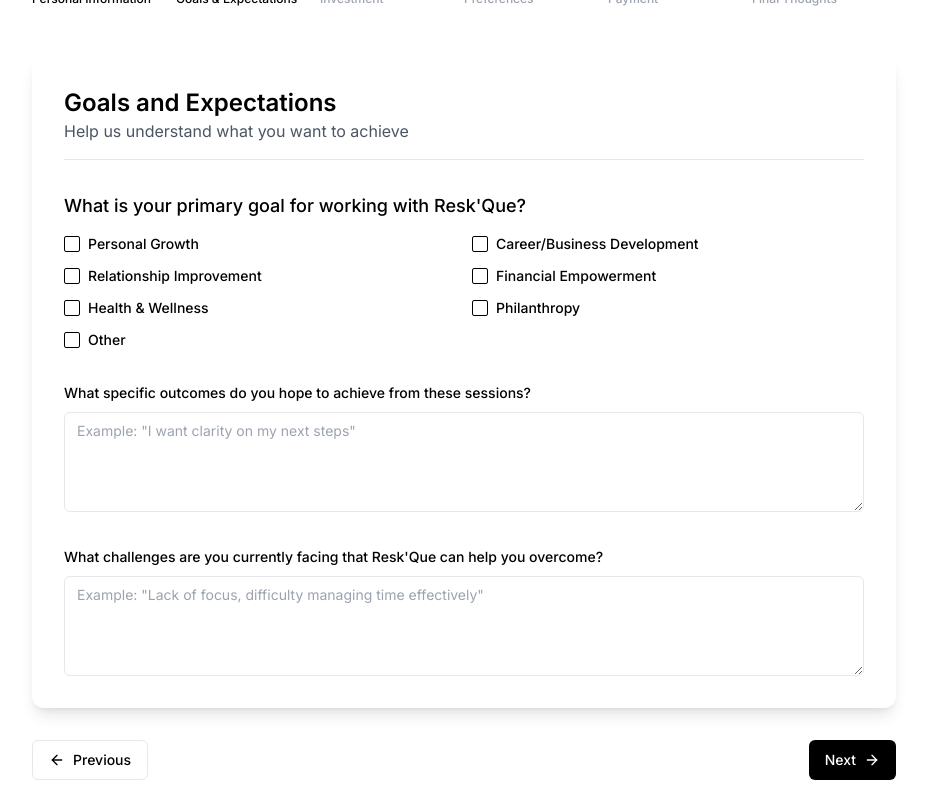
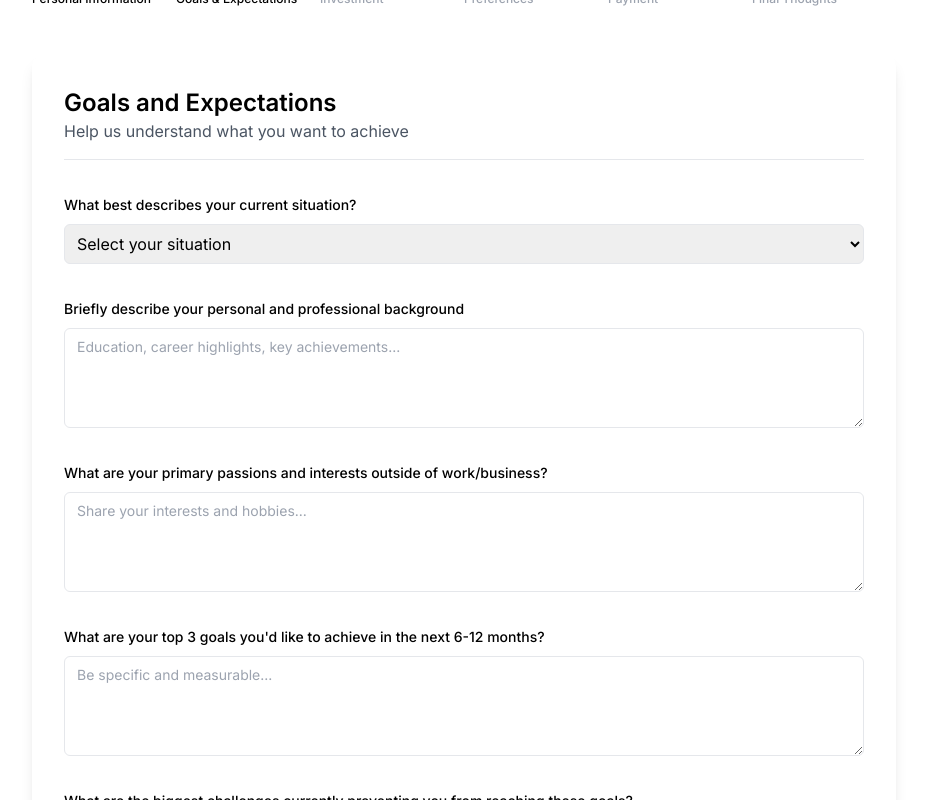
Before and after one commit to LidetuK/reskque-booking-buddy, a React (Vite) app: page / in a window 1280 px wide. Both pictures are taken after a click on the button "Next". Shown: the part 253-1053 px from the top of the page, without its empty margins (176-1103 px from the left). Built offline with nearby package versions, Linux system fonts and the light colour scheme.

Commit message:
Add questions to Goals and Expectations
Included additional questions in the Goals and Expectations section of the BookingForm to gather more detailed information about the user's current situation, background, goals, challenges, and desired support from Resk'Que.
[skip gpt_engineer]

```diff
--- a/src/components/BookingForm/BookingForm.tsx
+++ b/src/components/BookingForm/BookingForm.tsx
@@ -25,9 +25,17 @@ const formSchema = z.object({
   description: z.string().optional(),
 
   // Goals & Expectations
-  goals: z.array(z.string()).optional(),
-  outcomes: z.string().optional(),
+  currentSituation: z.string().optional(),
+  background: z.string().optional(),
+  passions: z.string().optional(),
+  topThreeGoals: z.string().optional(),
   challenges: z.string().optional(),
+  improvementAreas: z.array(z.string()).optional(),
+  successVision: z.string().optional(),
+  previousAttempts: z.string().optional(),
+  supportType: z.array(z.string()).optional(),
+  confidenceLevel: z.string().optional(),
+  uncertaintyReason: z.string().optional(),
 
   // Investment
   commitmentLevel: z.number().optional(),
@@ -77,7 +85,19 @@ const BookingForm = () => {
           "description",
         ];
       case 2:
-        return ["goals", "outcomes", "challenges"];
+        return [
+          "currentSituation",
+          "background",
+          "passions",
+          "topThreeGoals",
+          "challenges",
+          "improvementAreas",
+          "successVision",
+          "previousAttempts",
+          "supportType",
+          "confidenceLevel",
+          "uncertaintyReason",
+        ];
       case 3:
         return ["commitmentLevel", "resourceInvestment", "openToStrategies"];
       case 4:
@@ -110,9 +130,17 @@ const BookingForm = () => {
           - Description: ${data.description}
 
           Goals & Expectations:
-          - Goals: ${data.goals?.join(", ")}
-          - Desired Outcomes: ${data.outcomes}
+          - Current Situation: ${data.currentSituation}
+          - Background: ${data.background}
+          - Passions: ${data.passions}
+          - Top 3 Goals: ${data.topThreeGoals}
           - Challenges: ${data.challenges}
+          - Improvement Areas: ${data.improvementAreas?.join(", ")}
+          - Success Vision: ${data.successVision}
+          - Previous Attempts: ${data.previousAttempts}
+          - Support Type: ${data.supportType?.join(", ")}
+          - Confidence Level: ${data.confidenceLevel}
+          - Uncertainty Reason: ${data.uncertaintyReason}
 
           Investment:
           - Commitment Level: ${data.commitmentLevel}/10
--- a/src/components/BookingForm/Steps/GoalsExpectations.tsx
+++ b/src/components/BookingForm/Steps/GoalsExpectations.tsx
@@ -3,6 +3,8 @@ import { UseFormReturn } from "react-hook-form";
 import { Checkbox } from "@/components/ui/checkbox";
 import { Label } from "@/components/ui/label";
 import { Textarea } from "@/components/ui/textarea";
+import { Input } from "@/components/ui/input";
+import { RadioGroup, RadioGroupItem } from "@/components/ui/radio-group";
 import {
   Form,
   FormControl,
@@ -22,6 +24,36 @@ const GOALS = [
   "Other",
 ];
 
+const SITUATIONS = [
+  "Entrepreneur",
+  "Business Owner",
+  "Executive",
+  "Freelancer",
+  "Student",
+  "Employed",
+  "Seeking Direction",
+  "Other",
+];
+
+const IMPROVEMENT_AREAS = [
+  "Leadership",
+  "Communication",
+  "Sales",
+  "Marketing",
+  "Mindset",
+  "Productivity",
+  "Relationships",
+  "Finances",
+];
+
+const SUPPORT_TYPES = [
+  "Strategic guidance",
+  "Mentorship",
+  "Accountability",
+  "Skill development",
+  "Mindset shift",
+];
+
 interface GoalsExpectationsProps {
   form: UseFormReturn<any>;
 }
@@ -36,29 +68,75 @@ const GoalsExpectations: React.FC<GoalsExpectationsProps> = ({ form }) => {
 
       <Form {...form}>
         <div className="space-y-8">
-          <div>
-            <Label className="text-lg mb-4 block">
-              What is your primary goal for working with Resk'Que?
-            </Label>
-            <div className="grid grid-cols-1 md:grid-cols-2 gap-4">
-              {GOALS.map((goal) => (
-                <div key={goal} className="flex items-center space-x-2">
-                  <Checkbox id={goal} />
-                  <Label htmlFor={goal}>{goal}</Label>
-                </div>
-              ))}
-            </div>
-          </div>
+          <FormField
+            control={form.control}
+            name="currentSituation"
+            render={({ field }) => (
+              <FormItem>
+                <FormLabel>What best describes your current situation?</FormLabel>
+                <FormControl>
+                  <select
+                    className="w-full p-2 border rounded-md"
+                    {...field}
+                  >
+                    <option value="">Select your situation</option>
+                    {SITUATIONS.map((situation) => (
+                      <option key={situation} value={situation}>
+                        {situation}
+                      </option>
+                    ))}
+                  </select>
+                </FormControl>
+                <FormMessage />
+              </FormItem>
+            )}
+          />
 
           <FormField
             control={form.control}
-            name="outcomes"
+            name="background"
             render={({ field }) => (
               <FormItem>
-                <FormLabel>What specific outcomes do you hope to achieve from these sessions?</FormLabel>
+                <FormLabel>Briefly describe your personal and professional background</FormLabel>
                 <FormControl>
                   <Textarea
-                    placeholder='Example: "I want clarity on my next steps"'
+                    placeholder="Education, career highlights, key achievements..."
+                    className="min-h-[100px]"
+                    {...field}
+                  />
+                </FormControl>
+                <FormMessage />
+              </FormItem>
+            )}
+          />
+
+          <FormField
+            control={form.control}
+            name="passions"
+            render={({ field }) => (
+              <FormItem>
+                <FormLabel>What are your primary passions and interests outside of work/business?</FormLabel>
+                <FormControl>
+                  <Textarea
+                    placeholder="Share your interests and hobbies..."
+                    className="min-h-[100px]"
+                    {...field}
+                  />
+                </FormControl>
+                <FormMessage />
+              </FormItem>
+            )}
+          />
+
+          <FormField
+            control={form.control}
+            name="topThreeGoals"
+            render={({ field }) => (
+              <FormItem>
+                <FormLabel>What are your top 3 goals you'd like to achieve in the next 6-12 months?</FormLabel>
+                <FormControl>
+                  <Textarea
+                    placeholder="Be specific and measurable..."
                     className="min-h-[100px]"
                     {...field}
                   />
@@ -73,12 +151,10 @@ const GoalsExpectations: React.FC<GoalsExpectationsProps> = ({ form }) => {
             name="challenges"
             render={({ field }) => (
               <FormItem>
-                <FormLabel>
-                  What challenges are you currently facing that Resk'Que can help you overcome?
-                </FormLabel>
+                <FormLabel>What are the biggest challenges currently preventing you from reaching these goals?</FormLabel>
                 <FormControl>
                   <Textarea
-                    placeholder='Example: "Lack of focus, difficulty managing time effectively"'
+                    placeholder="Describe your main obstacles..."
                     className="min-h-[100px]"
                     {...field}
                   />
@@ -87,6 +163,131 @@ const GoalsExpectations: React.FC<GoalsExpectationsProps> = ({ form }) => {
               </FormItem>
             )}
           />
+
+          <FormField
+            control={form.control}
+            name="improvementAreas"
+            render={({ field }) => (
+              <FormItem>
+                <FormLabel>What areas of your life or business are you most focused on improving?</FormLabel>
+                <div className="grid grid-cols-2 gap-4 mt-2">
+                  {IMPROVEMENT_AREAS.map((area) => (
+                    <div key={area} className="flex items-center space-x-2">
+                      <Checkbox id={area} />
+                      <Label htmlFor={area}>{area}</Label>
+                    </div>
+                  ))}
+                </div>
+                <FormMessage />
+              </FormItem>
+            )}
+          />
+
+          <FormField
+            control={form.control}
+            name="successVision"
+            render={({ field }) => (
+              <FormItem>
+                <FormLabel>What does success look like to you? Describe your ideal future.</FormLabel>
+                <FormControl>
+                  <Textarea
+                    placeholder="Paint a picture of your ideal future..."
+                    className="min-h-[100px]"
+                    {...field}
+                  />
+                </FormControl>
+                <FormMessage />
+              </FormItem>
+            )}
+          />
+
+          <FormField
+            control={form.control}
+            name="previousAttempts"
+            render={({ field }) => (
+              <FormItem>
+                <FormLabel>What have you already tried to address these challenges? What were the results?</FormLabel>
+                <FormControl>
+                  <Textarea
+                    placeholder="Share your previous experiences..."
+                    className="min-h-[100px]"
+                    {...field}
+                  />
+                </FormControl>
+                <FormMessage />
+              </FormItem>
+            )}
+          />
+
+          <FormField
+            control={form.control}
+            name="supportType"
+            render={({ field }) => (
+              <FormItem>
+                <FormLabel>What kind of support are you looking for from Resk'Que?</FormLabel>
+                <div className="grid grid-cols-2 gap-4 mt-2">
+                  {SUPPORT_TYPES.map((type) => (
+                    <div key={type} className="flex items-center space-x-2">
+                      <Checkbox id={type} />
+                      <Label htmlFor={type}>{type}</Label>
+                    </div>
+                  ))}
+                </div>
+                <FormMessage />
+              </FormItem>
+            )}
+          />
+
+          <FormField
+            control={form.control}
+            name="confidenceLevel"
+            render={({ field }) => (
+              <FormItem>
+                <FormLabel>On a scale of 1-10, how confident are you in achieving your goals without external support?</FormLabel>
+                <FormControl>
+                  <RadioGroup
+                    onValueChange={field.onChange}
+                    defaultValue={field.value}
+                    className="flex flex-col space-y-1"
+                  >
+                    <div className="flex items-center space-x-2">
+                      <RadioGroupItem value="1-3" id="1-3" />
+                      <Label htmlFor="1-3">1-3 (Not very confident)</Label>
+                    </div>
+                    <div className="flex items-center space-x-2">
+                      <RadioGroupItem value="4-6" id="4-6" />
+                      <Label htmlFor="4-6">4-6 (Somewhat confident)</Label>
+                    </div>
+                    <div className="flex items-center space-x-2">
+                      <RadioGroupItem value="7-10" id="7-10" />
+                      <Label htmlFor="7-10">7-10 (Very confident)</Label>
+                    </div>
+                  </RadioGroup>
+                </FormControl>
+                <FormMessage />
+              </FormItem>
+            )}
+          />
+
+          {form.watch("confidenceLevel") === "1-3" && (
+            <FormField
+              control={form.control}
+              name="uncertaintyReason"
+              render={({ field }) => (
+                <FormItem>
+                  <FormLabel>What makes you feel uncertain or hesitant?</FormLabel>
+                  <FormControl>
+                    <Textarea
+                      placeholder="Share your concerns..."
+                      className="min-h-[100px]"
+                      {...field}
+                    />
+                  </FormControl>
+                  <FormMessage />
+                </FormItem>
+              )}
+            />
+          )}
         </div>
       </Form>
     </div>
```
